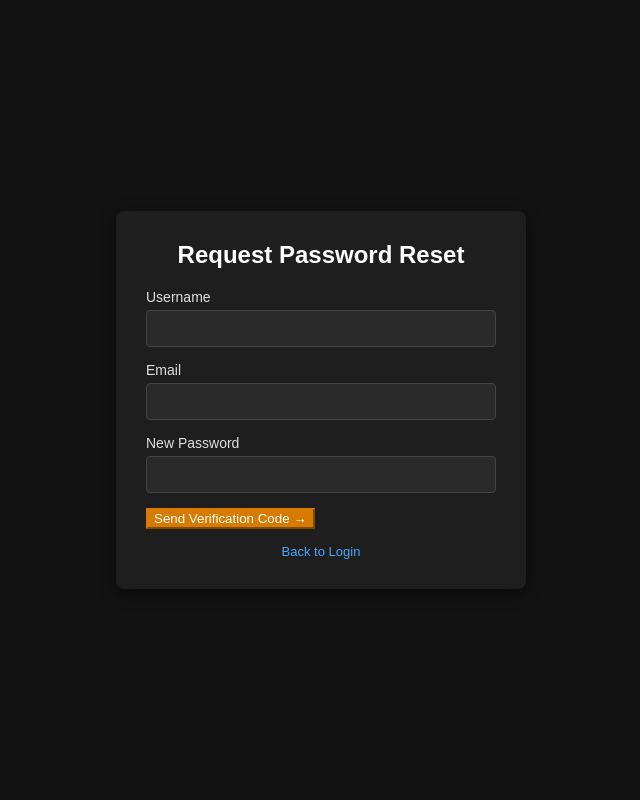
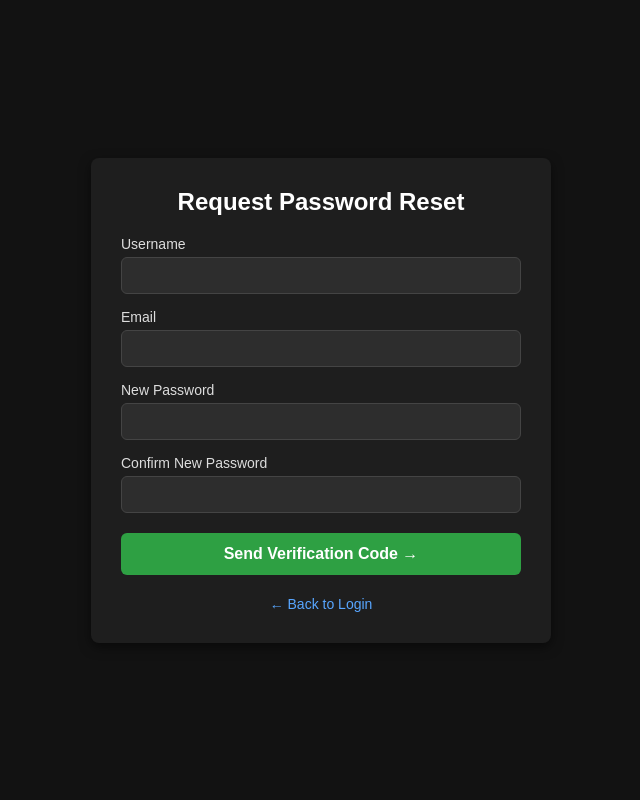
Before and after one commit to robinpinar12/Campus-hardware-inventory, a Flask app: page /reset-request in a window 1280 px wide. Shown: the whole page, without its empty margins (319-959 px from the left). Run offline with Flask 3, Linux system fonts and the light colour scheme.

Commit message:
Fix password reset form fields and button design

```diff
--- a/templates/reset.html
+++ b/templates/reset.html
@@ -1,27 +1,61 @@
-{% extends "base.html" %}
+<!DOCTYPE html>
+<html lang="en">
+<head>
+    <meta charset="UTF-8">
+    <meta name="viewport" content="width=device-width, initial-scale=1.0">
+    <title>Request Password Reset - Campus Hardware Inventory</title>
+    <link rel="stylesheet" href="{{ url_for('static', filename='style.css') }}">
+</head>
+<body style="background-color: #121212; color: #ffffff; font-family: sans-serif; display: flex; justify-content: center; align-items: center; height: 100vh; margin: 0;">
 
-{% block title %}Reset Password - Campus Inventory{% endblock %}
+    <div style="background-color: #1e1e1e; padding: 30px; border-radius: 8px; box-shadow: 0 4px 12px rgba(0,0,0,0.5); width: 100%; max-width: 400px; text-align: center;">
 
-{% block content %}
-<h2>Request Password Reset</h2>
-<form method="POST" action="{{ url_for('reset_request') }}">
-    <div class="form-group">
-        <label>Username</label>
-        <input type="text" name="username" required>
+        {% with messages = get_flashed_messages(with_categories=true) %}
+            {% if messages %}
+                {% for category, message in messages %}
+                    <div style="background-color: #1f6feb; color: white; padding: 10px; border-radius: 4px; margin-bottom: 20px; font-size: 14px;">
+                        {{ message }}
+                    </div>
+                {% endfor %}
+            {% endif %}
+        {% endwith %}
+
+        <h2 style="margin-top: 0; margin-bottom: 20px; font-size: 24px;">Request Password Reset</h2>
+
+        <form method="POST" action="">
+            <div style="margin-bottom: 15px; text-align: left;">
+                <label for="username" style="display: block; font-size: 14px; margin-bottom: 5px; color: #ddd;">Username</label>
+                <input type="text" id="username" name="username" required
+                    style="width: 100%; padding: 10px; background-color: #2d2d2d; border: 1px solid #444; border-radius: 6px; color: white; box-sizing: border-box;">
+            </div>
+
+            <div style="margin-bottom: 15px; text-align: left;">
+                <label for="email" style="display: block; font-size: 14px; margin-bottom: 5px; color: #ddd;">Email</label>
+                <input type="email" id="email" name="email" required
+                    style="width: 100%; padding: 10px; background-color: #2d2d2d; border: 1px solid #444; border-radius: 6px; color: white; box-sizing: border-box;">
+            </div>
+
+            <div style="margin-bottom: 15px; text-align: left;">
+                <label for="new_password" style="display: block; font-size: 14px; margin-bottom: 5px; color: #ddd;">New Password</label>
+                <input type="password" id="new_password" name="new_password" required
+                    style="width: 100%; padding: 10px; background-color: #2d2d2d; border: 1px solid #444; border-radius: 6px; color: white; box-sizing: border-box;">
+            </div>
+
+            <div style="margin-bottom: 20px; text-align: left;">
+                <label for="confirm_password" style="display: block; font-size: 14px; margin-bottom: 5px; color: #ddd;">Confirm New Password</label>
+                <input type="password" id="confirm_password" name="confirm_password" required
+                    style="width: 100%; padding: 10px; background-color: #2d2d2d; border: 1px solid #444; border-radius: 6px; color: white; box-sizing: border-box;">
+            </div>
+
+            <button type="submit" style="background-color: #2ea043; color: white; border: none; padding: 12px; border-radius: 6px; font-weight: 600; cursor: pointer; width: 100%; font-size: 16px; transition: background-color 0.2s;">
+                Send Verification Code &rarr;
+            </button>
+        </form>
+
+        <div style="margin-top: 20px;">
+            <a href="{{ url_for('login') }}" style="color: #58a6ff; text-decoration: none; font-size: 14px;">&larr; Back to Login</a>
+        </div>
     </div>
-    <div class="form-group">
-        <label>Email</label>
-        <input type="email" name="email" required>
-    </div>
-    <div class="form-group">
-        <label>New Password</label>
-        <input type="password" name="new_password" required>
-    </div>
-    <!-- Replace existing submit button -->
-<button class="primary wide" type="submit" style="background-color: #d67a00; border-color: #d67a00; color: white;">Send Verification Code <span>→</span></button>
-</form>
 
-<div class="links">
-    <a href="{{ url_for('login') }}">Back to Login</a>
-</div>
-{% endblock %}
+</body>
+</html>
```
